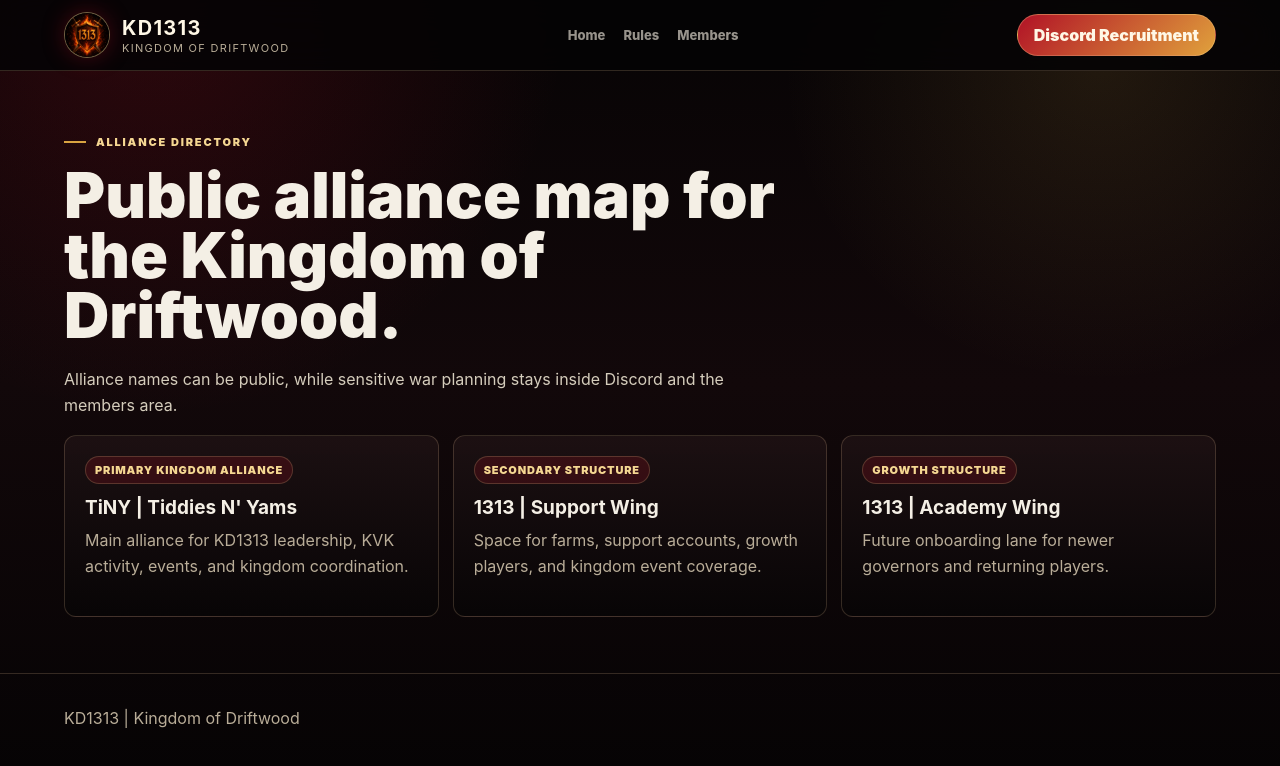
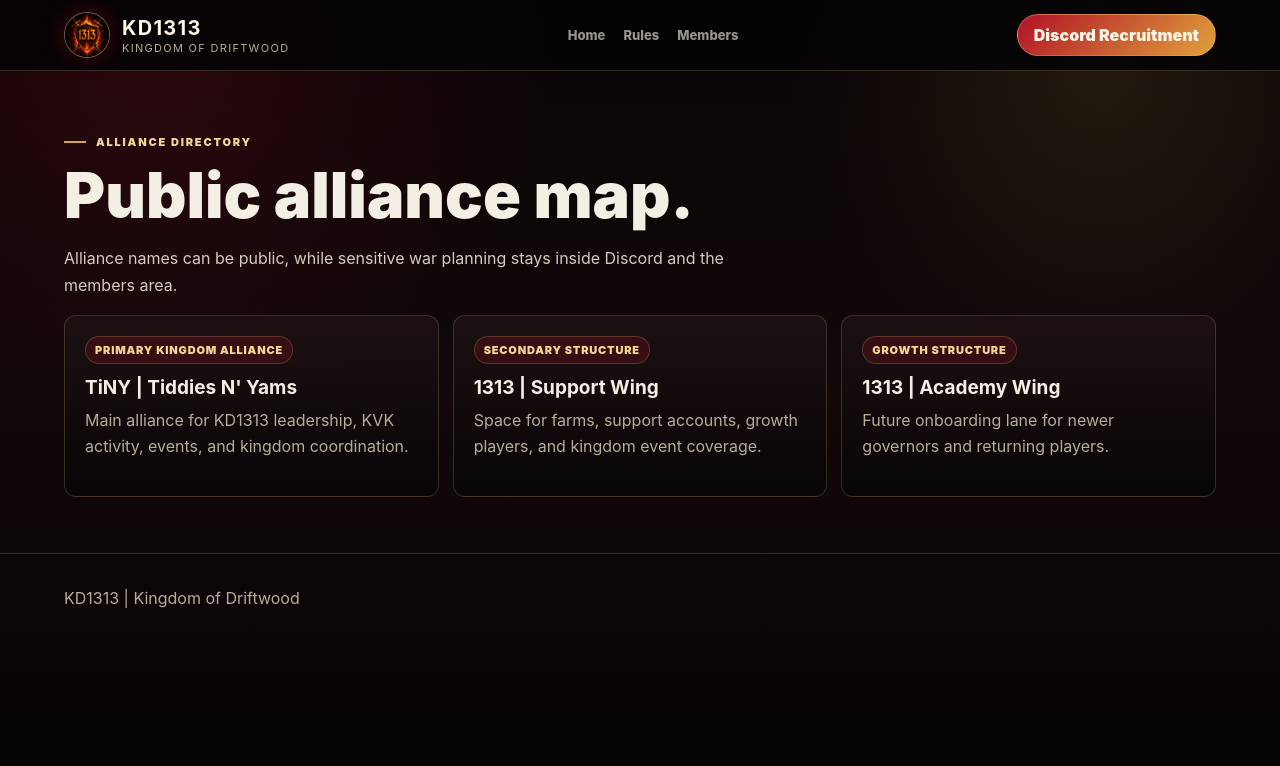
Before and after one commit to Ficter/kd1313-site, a Next.js app: page /alliances in a window 1280 px wide. Shown: the top 766 px of the page. Built offline with nearby package versions, Linux system fonts and the light colour scheme; no server answers.

Commit message:
Remove Kingdom of Driftwood headline text

```diff
--- a/app/alliances/page.tsx
+++ b/app/alliances/page.tsx
@@ -8,7 +8,7 @@ export default function AlliancesPage() {
       <PublicNav />
       <section className="page">
         <div className="eyebrow">Alliance Directory</div>
-        <h1>Public alliance map for the Kingdom of Driftwood.</h1>
+        <h1>Public alliance map.</h1>
         <p className="lead">Alliance names can be public, while sensitive war planning stays inside Discord and the members area.</p>
         <div className="grid-3">
           {alliances.map((alliance) => (
--- a/app/page.tsx
+++ b/app/page.tsx
@@ -18,7 +18,6 @@ export default function HomePage() {
         <div className="hero-main">
           <div>
             <div className="eyebrow">Kingdom 1313 | Kingdom of Driftwood</div>
-            <h1>Kingdom of Driftwood.</h1>
             <p className="lead">
               A simple public front door for Kingdom 1313, with recruitment handled through Discord
               and member tools kept behind the portal.
```
